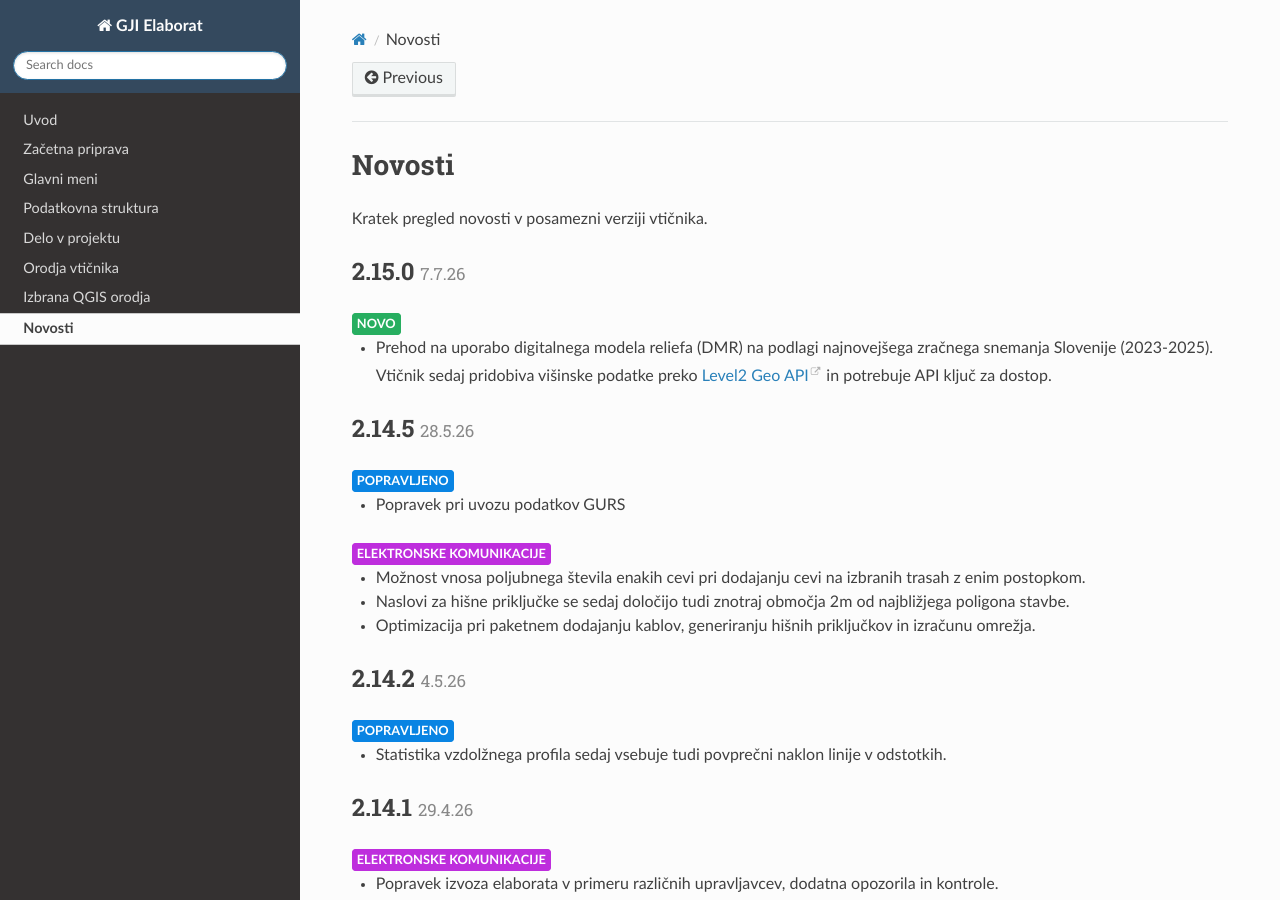
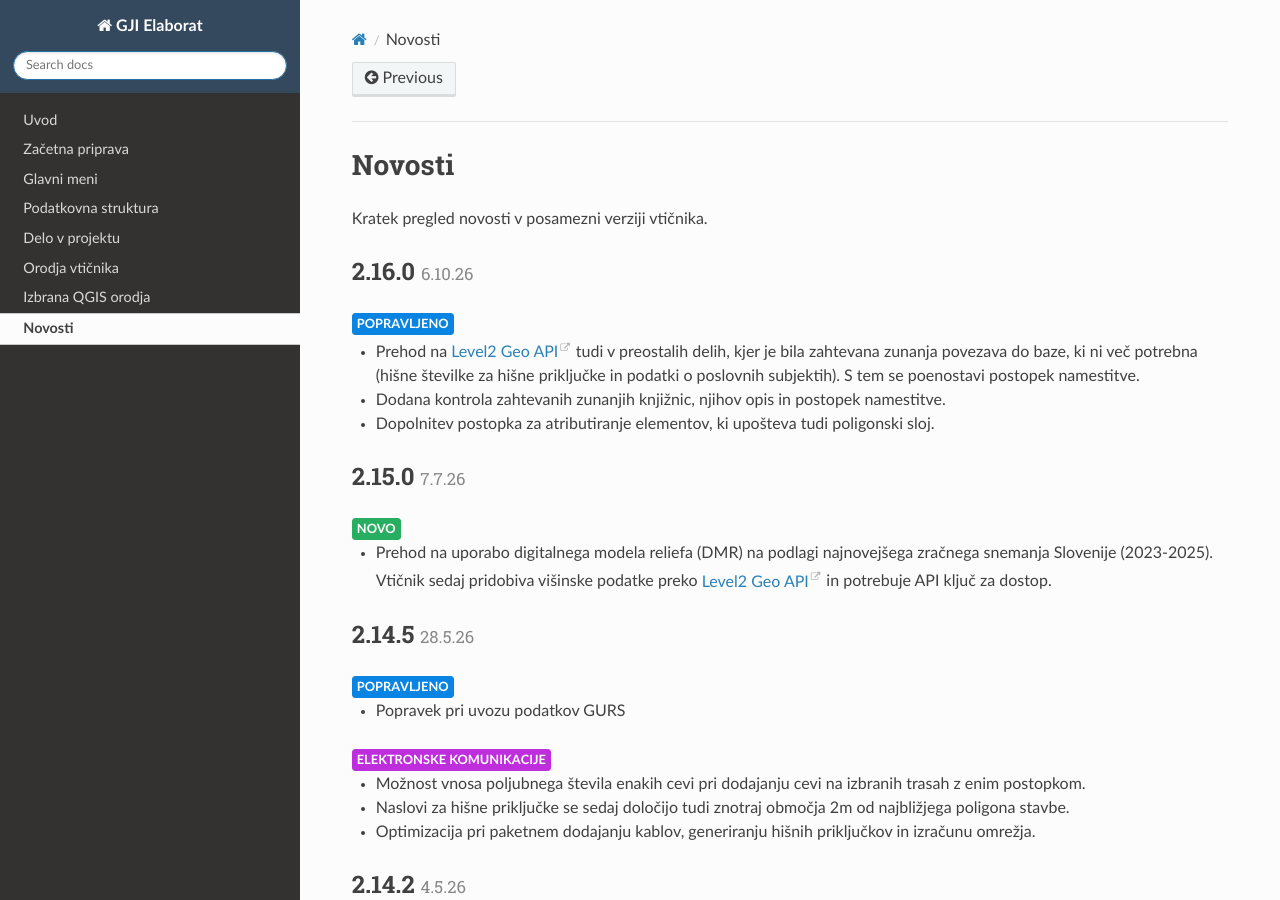
Before and after one commit to level2-gis/gji_elaborat_docs, a Sphinx documentation site: the page built from doc/novosti.rst, in a window 1280 px wide and 900 px high. Built offline with Sphinx 7.4.7 and the Read the Docs theme 3.1.0, drawn with Linux system fonts in a browser that asks for light colours.

Commit message:
novosti, fix

```diff
--- a/doc/novosti.rst
+++ b/doc/novosti.rst
@@ -4,6 +4,17 @@ Novosti
 =======
 
 Kratek pregled novosti v posamezni verziji vtičnika.
+
+.. _v2.16.0:
+
+2.16.0 :smalldate:`6.10.26`
+------------------------------
+
+|fixlabel|
+
+- Prehod na `Level2 Geo API <https://level2.si/resitve/level2-geo-api>`_ tudi v preostalih delih, kjer je bila zahtevana zunanja povezava do baze, ki ni več potrebna (hišne številke za hišne priključke in podatki o poslovnih subjektih). S tem se poenostavi postopek namestitve.
+- Dodana kontrola zahtevanih zunanjih knjižnic, njihov opis in postopek namestitve.
+- Dopolnitev postopka za atributiranje elementov, ki upošteva tudi poligonski sloj.
 
 .. _v2.15.0:
 
--- a/doc/uvod.rst
+++ b/doc/uvod.rst
@@ -17,6 +17,7 @@ Značilnosti
 - Uvoz lokalnih (terenskih) podatkov
 - Izvoz elaborata sprememb objektov GJI za oddajo na GURS (skladno z novim GeoJSON/JSON formatom)
 - Izvoz elaborata delne ali popolne spremembe matične številke upravljavca za oddajo na GURS
+- Priprava vseh potrebnih dokumentov elaborata v DOCX formatu
 - Redno posodabljanje aktualnega stanja ZK GJI
 - Možnost prikazovanja podatkov na `GEO-PORTAL-u <https://site.geo-portal.si>`_
 
```
